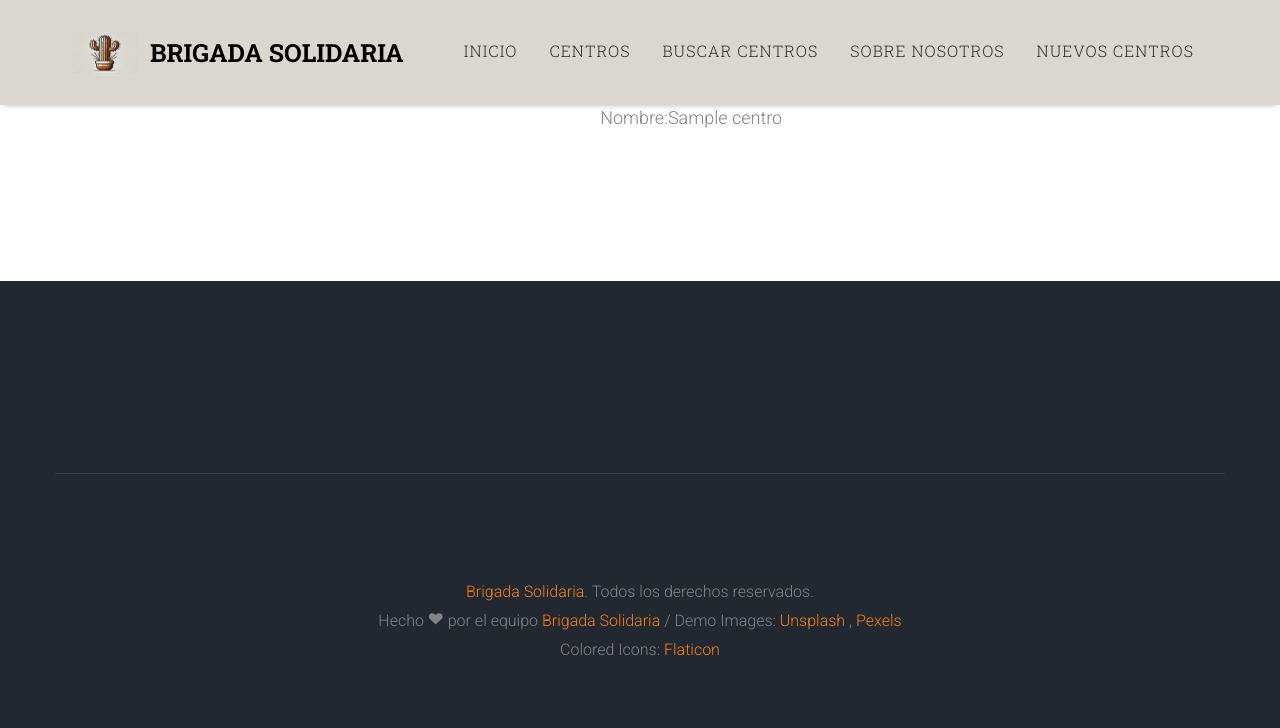
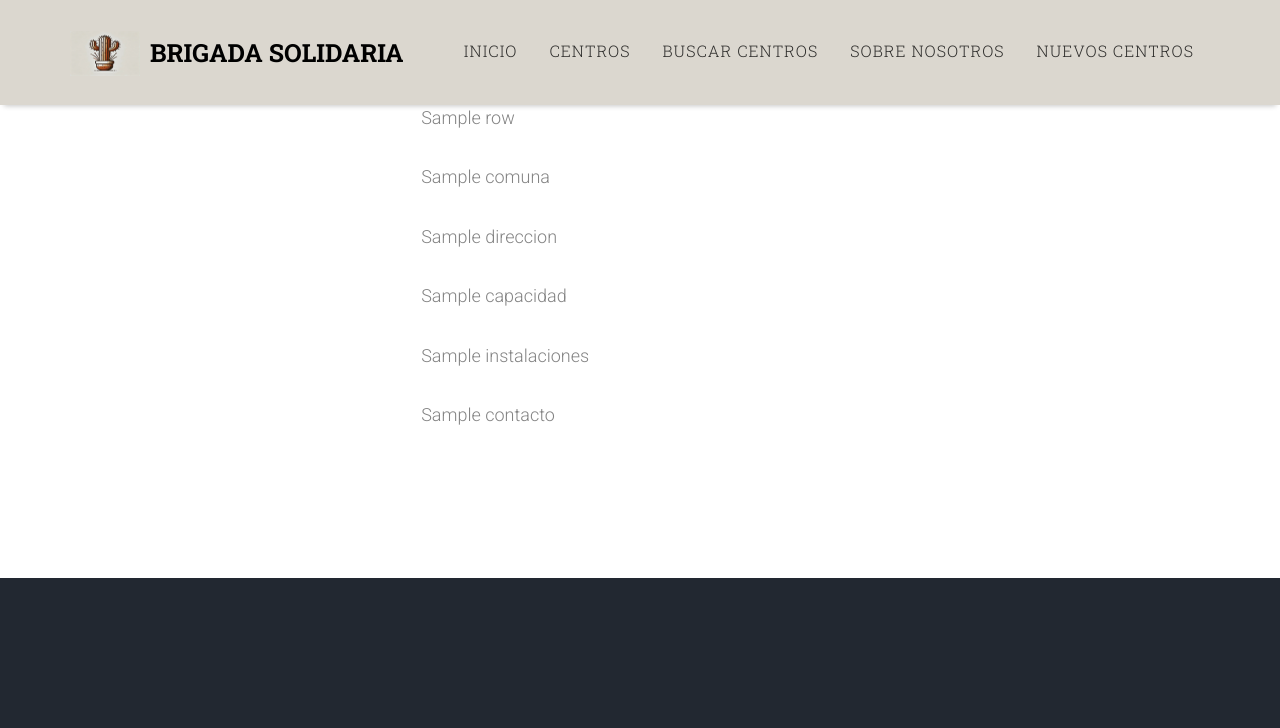
Before and after one commit to saraalujan/BRIGADA_SOLIDARIA, a Flask app: template APP/templates/formato_centros.html in a window 1280 px wide. Shown: the part 41-769 px from the top of the page. Run offline with Flask 3, Linux system fonts and the light colour scheme; the template is opened without the code that fills it: most values are stand-ins (such as "Sample title", 1, 10 or a date in 2020); some web fonts are replaced.

Commit message:
conexion back-front

```diff
--- a/API/app.py
+++ b/API/app.py
@@ -38,7 +38,7 @@ def anadir_centro():
 
     return jsonify(data), 201
 
-@app.route('/api/v1/centros/comuna/<int:comuna>', methods=['GET'])
+@app.route('/api/v1/centros/<int:comuna>', methods=['GET'])
 def por_comuna(comuna):
     try:
         result = centros.por_comuna(comuna)
@@ -55,7 +55,7 @@ def por_comuna(comuna):
 
     return jsonify(response), 200
 
-@app.route('/api/v1/centros/nombre/<string:nombre>', methods=['GET'])
+@app.route('/api/v1/centros/<string:nombre>', methods=['GET'])
 def por_nombre(nombre):
     try:
         result = centros.por_nombre(nombre)
@@ -72,7 +72,7 @@ def por_nombre(nombre):
 
     return jsonify(response), 200
 
-@app.route('/api/v1/centros/capacidad/<int:capacidad>', methods=['GET'])
+@app.route('/api/v1/centros/<int:capacidad>', methods=['GET'])
 def por_capacidad(capacidad):
     try:
         result = centros.por_capacidad(capacidad)
--- a/APP/templates/buscar_centros.html
+++ b/APP/templates/buscar_centros.html
@@ -37,9 +37,9 @@
 					<div class="col-md-5 text-center">
 						<div class="services-inner">
 							<form action="{{url_for('formato_centros')}}">
-								<h3>Buscar por nombre:</h3>
-								<input type="text" id="nombre" placeholder="Nombre">
-								<button type="submit">Buscar</button>
+								<label for="nombre">Buscar por nombre:</label>
+								<input type="text" id="nombre" name="nombre" placeholder="Nombre">
+								<input type="submit"value="Buscar">
 							</form>
 						</div>
 					</div>
--- a/APP/templates/formato_centros.html
+++ b/APP/templates/formato_centros.html
@@ -13,10 +13,15 @@
 {% block content %}
 		<div id="fh5co-services-section">
 			<div class="container">
-                <div class="col-md-6 col-md-offset-3 text-center fh5co-heading">
+				<div class="col-md-6 col-md-offset-3 fh5co-heading">
 					<h2>Centros</h2>
-                    {% for centro in centros %}
-                        <p>Nombre:{{ centro.nombre }}</p>
+					{% for row in centros %}
+						<p>{{ row.nombre }}</p>
+						<p>{{ row.comuna }}</p>
+						<p>{{ row.direccion }}</p>
+						<p>{{ row.capacidad }}</p>
+						<p>{{ row.instalaciones }}</p>
+						<p>{{ row.contacto }}</p>
 					{% endfor %}
 				</div>
 			</div>
```
Also changed, not shown: APP/app.py (+6 -12 lines). Lines whose indentation alone changed are shown as unchanged.
